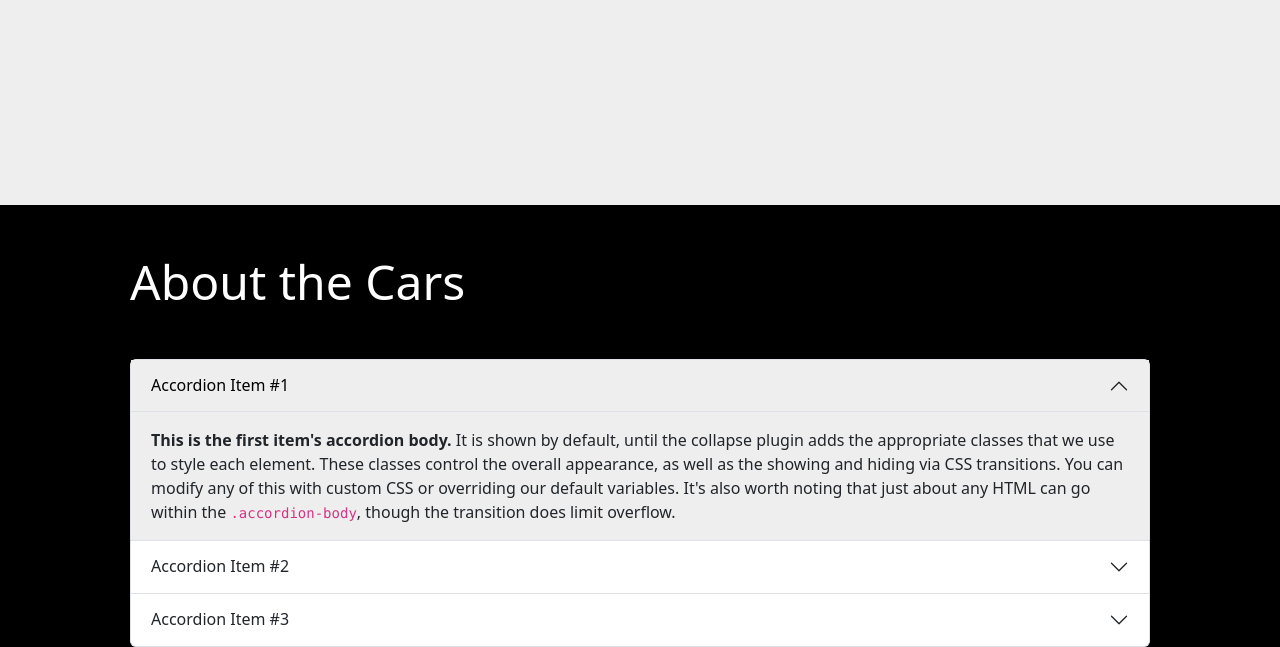
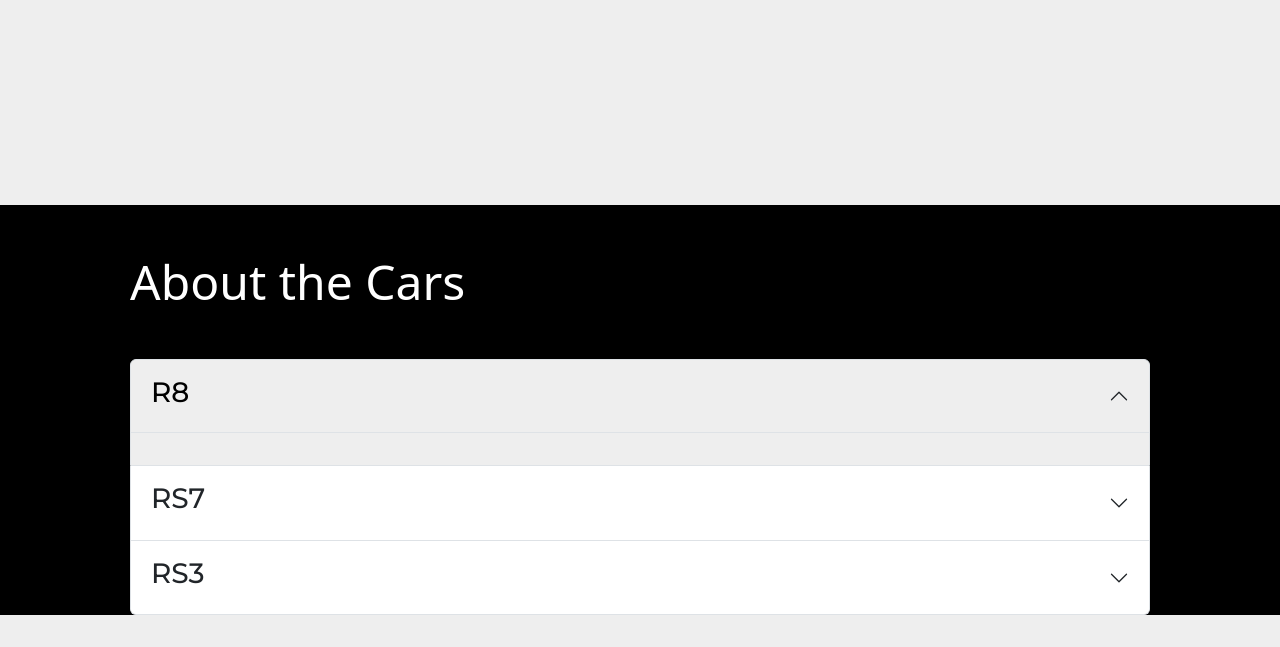
Before and after one commit to Laser213/Project-1, a plain HTML site: page index.html in a window 1280 px wide. Shown: the part 473-1120 px from the top of the page. After the commit the page ends 1088 px from the top, so only its background shows below. Drawn offline with nearby package versions, Linux system fonts and the light colour scheme.

Commit message:
accordion changes

```diff
--- a/index.html
+++ b/index.html
@@ -73,56 +73,44 @@
                 <h2 class="monserrat mx-5 pt-5 mb-5 text-white">About the Cars</h2>
                 <div class="accordion mx-5" id="accordionExample">
                     <div class="accordion-item bg-primary">
-                        <h2 class="accordion-header bg-primary" id="headingOne">
-                            <button class="accordion-button text-black bg-primary" type="button" data-bs-toggle="collapse" data-bs-target="#collapseOne"
+                        <h2 class="accordion-header" id="headingOne">
+                            <button class="accordion-button text-black" type="button" data-bs-toggle="collapse" data-bs-target="#collapseOne"
                                 aria-expanded="true" aria-controls="collapseOne">
-                                Accordion Item #1
+                                <h3 class="montserrat">R8</h3>
                             </button>
                         </h2>
                         <div id="collapseOne" class="accordion-collapse collapse show" aria-labelledby="headingOne"
                             data-bs-parent="#accordionExample">
                             <div class="accordion-body">
-                                <strong>This is the first item's accordion body.</strong> It is shown by default, until the collapse
-                                plugin adds the appropriate classes that we use to style each element. These classes control the overall
-                                appearance, as well as the showing and hiding via CSS transitions. You can modify any of this with
-                                custom CSS or overriding our default variables. It's also worth noting that just about any HTML can go
-                                within the <code>.accordion-body</code>, though the transition does limit overflow.
+
                             </div>
                         </div>
                     </div>
-                    <div class="accordion-item">
+                    <div class="accordion-item bg-primary">
                         <h2 class="accordion-header" id="headingTwo">
                             <button class="accordion-button collapsed" type="button" data-bs-toggle="collapse"
                                 data-bs-target="#collapseTwo" aria-expanded="false" aria-controls="collapseTwo">
-                                Accordion Item #2
+                                <h3 class="montserrat">RS7</h3>
                             </button>
                         </h2>
                         <div id="collapseTwo" class="accordion-collapse collapse" aria-labelledby="headingTwo"
                             data-bs-parent="#accordionExample">
                             <div class="accordion-body">
-                                <strong>This is the second item's accordion body.</strong> It is hidden by default, until the collapse
-                                plugin adds the appropriate classes that we use to style each element. These classes control the overall
-                                appearance, as well as the showing and hiding via CSS transitions. You can modify any of this with
-                                custom CSS or overriding our default variables. It's also worth noting that just about any HTML can go
-                                within the <code>.accordion-body</code>, though the transition does limit overflow.
+
                             </div>
                         </div>
                     </div>
-                    <div class="accordion-item">
+                    <div class="accordion-item bg-primary">
                         <h2 class="accordion-header" id="headingThree">
                             <button class="accordion-button collapsed" type="button" data-bs-toggle="collapse"
                                 data-bs-target="#collapseThree" aria-expanded="false" aria-controls="collapseThree">
-                                Accordion Item #3
+                                <h3 class="montserrat">RS3</h3>
                             </button>
                         </h2>
                         <div id="collapseThree" class="accordion-collapse collapse" aria-labelledby="headingThree"
                             data-bs-parent="#accordionExample">
                             <div class="accordion-body">
-                                <strong>This is the third item's accordion body.</strong> It is hidden by default, until the collapse
-                                plugin adds the appropriate classes that we use to style each element. These classes control the overall
-                                appearance, as well as the showing and hiding via CSS transitions. You can modify any of this with
-                                custom CSS or overriding our default variables. It's also worth noting that just about any HTML can go
-                                within the <code>.accordion-body</code>, though the transition does limit overflow.
+
                             </div>
                         </div>
                     </div>
--- a/styles.css
+++ b/styles.css
@@ -81,6 +81,11 @@ h2 {
 
 .accordion-button:not(.collapsed)::after {
     background-image: var(--bs-accordion-btn-icon);
+}
+
+.accordion {
+    --bs-accordion-active-color: none;
+    --bs-accordion-active-bg: none;
 }
 
 .bg-primary {
```
